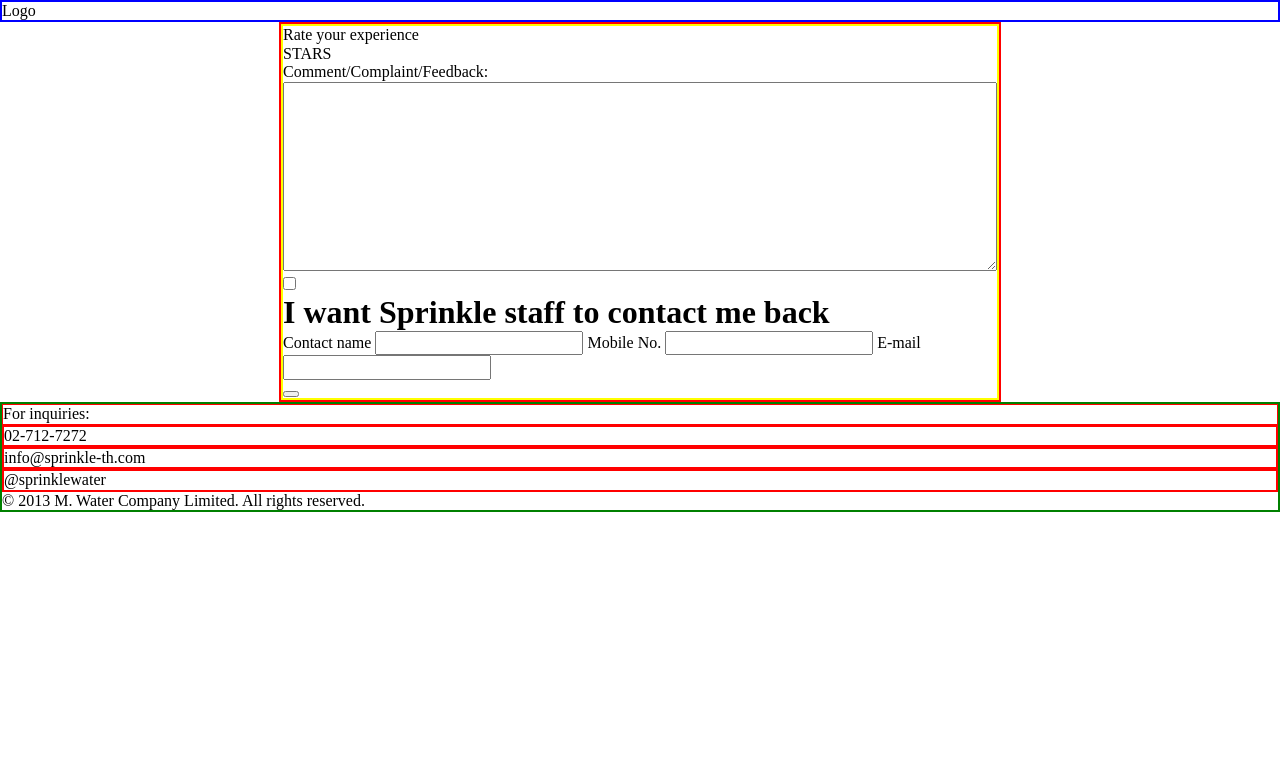
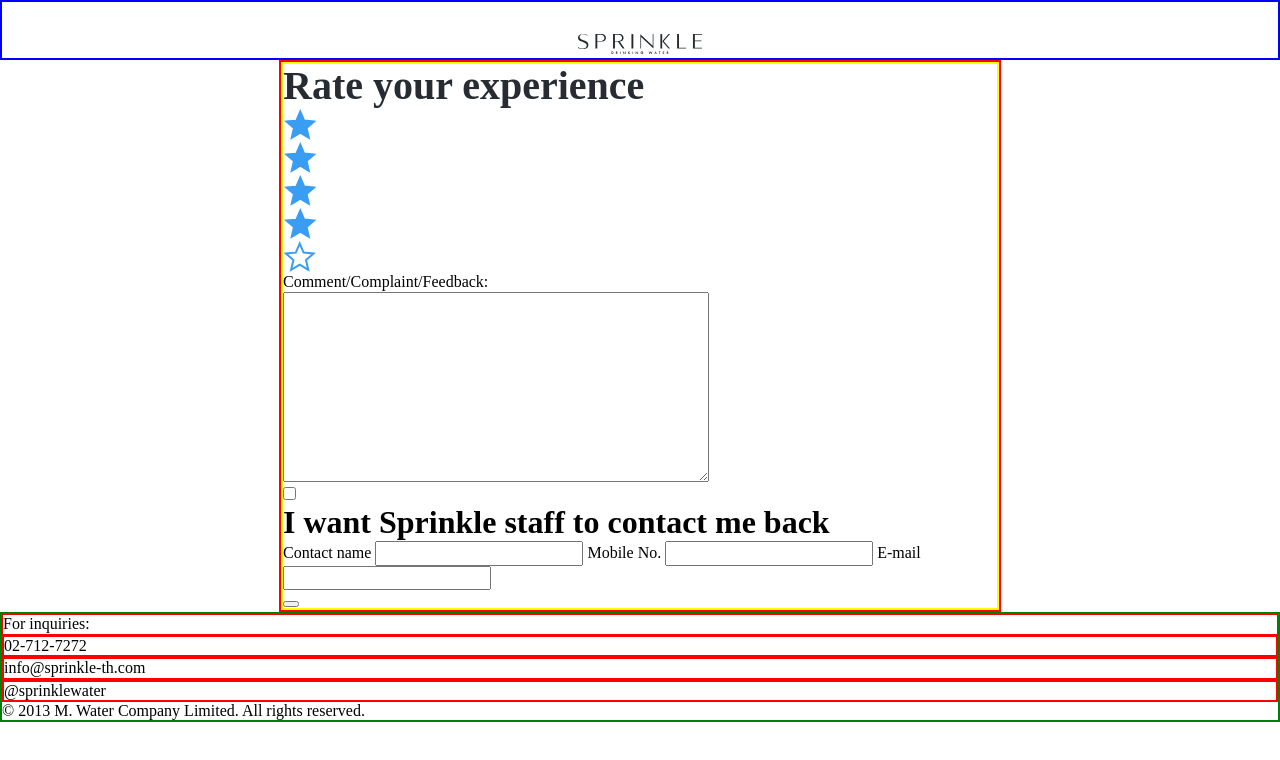
Before and after one commit to kutuzovpetia/MWater, a website built with webpack: page src/index.html in a window 1280 px wide. Built offline with nearby package versions, Linux system fonts and the light colour scheme; files whose address does not match are found by name.

Commit message:
Added: style

```diff
--- a/src/index.html
+++ b/src/index.html
@@ -10,7 +10,9 @@
 </head>
 <body>
     <header>
-        Logo
+        <a href="/">
+            <img class="header-logo" src="./images/Logo.svg" alt="Logo">
+        </a>
     </header>
 
     <main>
@@ -20,11 +22,36 @@
 
                 <div class="form-rating">
                     <div class="form-rating__title">Rate your experience</div>
-                    <div class="form-rating__stars">STARS</div>
+                    <div class="form-rating__stars">
+                        <ul class="form-rating__list">
+                            <li class="form-rating__item">
+                                <div class="star-full"></div>
+                            </li>
+                            <li class="form-rating__item">
+                                <div class="star-full"></div>
+                            </li>
+                            <li class="form-rating__item">
+                                <div class="star-full"></div>
+                            </li>
+                            <li class="form-rating__item">
+                                <div class="star-full"></div>
+                            </li>
+                            <li class="form-rating__item">
+                                <div class="star-empty"></div>
+                            </li>
+                        </ul>
+                    </div>
                 </div>
 
                 <div class="form-textarea">
-                    <div class="form-textarea__bread-crumbs">Comment/Complaint/Feedback:</div>
+                    <div class="form-textarea__bread-crumbs">
+<!--                        <ul>-->
+<!--                            <li>Comment/</li>-->
+<!--                            <li>Complaint/</li>-->
+<!--                            <li>Feedback:</li>-->
+<!--                        </ul>-->
+                        Comment/Complaint/Feedback:
+                    </div>
                     <textarea rows="10" cols="45" name="text"></textarea>
                 </div>
 
--- /dev/null
+++ b/src/style/colors.scss
@@ -0,0 +1,5 @@
+$black: #262C31;
+$blue: #399DF3;
+$blueLight: #EAF4FE;
+$labelColor: #303133;
+$gray: #97A3AE;
--- a/src/style/style.scss
+++ b/src/style/style.scss
@@ -1,4 +1,5 @@
 @import "~normalize.css";
+@import "colors.scss";
 //@import "../assets/fonts/fonts.scss";
 
 
@@ -37,6 +38,11 @@
 
 header{
   border: 2px solid blue;
+  display: flex;
+  justify-content: center;
+  .header-logo{
+    padding-top: 32px;
+  }
 }
 
 footer{
@@ -47,11 +53,57 @@
   .form{
     border: 2px solid yellow;
 
-    .form-textarea{
-      textarea{
-        width: 100%;
+    .form-rating{
+
+      .form-rating__title{
+        font-weight: 700;
+        font-size: 40px;
+        line-height: 44px;
+        color: $black;
       }
+      .form-rating__stars{
+
+        .form-rating__list{
+
+          .form-rating__item{
+            width: 33px;
+            height: 33px;
+
+            @mixin star{
+              width: 100%;
+              height: 100%;
+              background-repeat: no-repeat;
+            }
+            .star-full{
+              @include star;
+              background-image: url("../assets/images/icon/star.svg");
+            }
+            .star-empty{
+              @include star;
+              background-image: url("../assets/images/icon/star-empty.svg");
+            }
+          }
+        }
+      }
+
+      .form-textarea{
+
+        .form-textarea__bread-crumbs{
+          font-weight: 400;
+          font-size: 20px;
+          line-height: 16px;
+          color: $labelColor;
+        }
+        textarea{
+          width: 100%;
+          height: 120px;
+        }
+      }
+
+
+
     }
+
   }
 
 }
--- a/webpack.config.js
+++ b/webpack.config.js
@@ -60,12 +60,11 @@
         // clear dist
         new CleanWebpackPlugin(),
         // Copy files
-        // new CopyWebpackPlugin({
-        //     patterns: [
-        //         { from: path.resolve(__dirname, 'src/assets/images/cards-img'), to: path.resolve(__dirname, 'dist/images')},
-        //         { from: path.resolve(__dirname, 'src/assets/images/markers'), to: path.resolve(__dirname, 'dist/images')},
-        //     ]
-        // }),
+        new CopyWebpackPlugin({
+            patterns: [
+                { from: path.resolve(__dirname, 'src/assets/images'), to: path.resolve(__dirname, 'dist/images')},
+            ]
+        }),
         new MiniCssExtractPlugin({
             filename: filename('css')
         })
```
